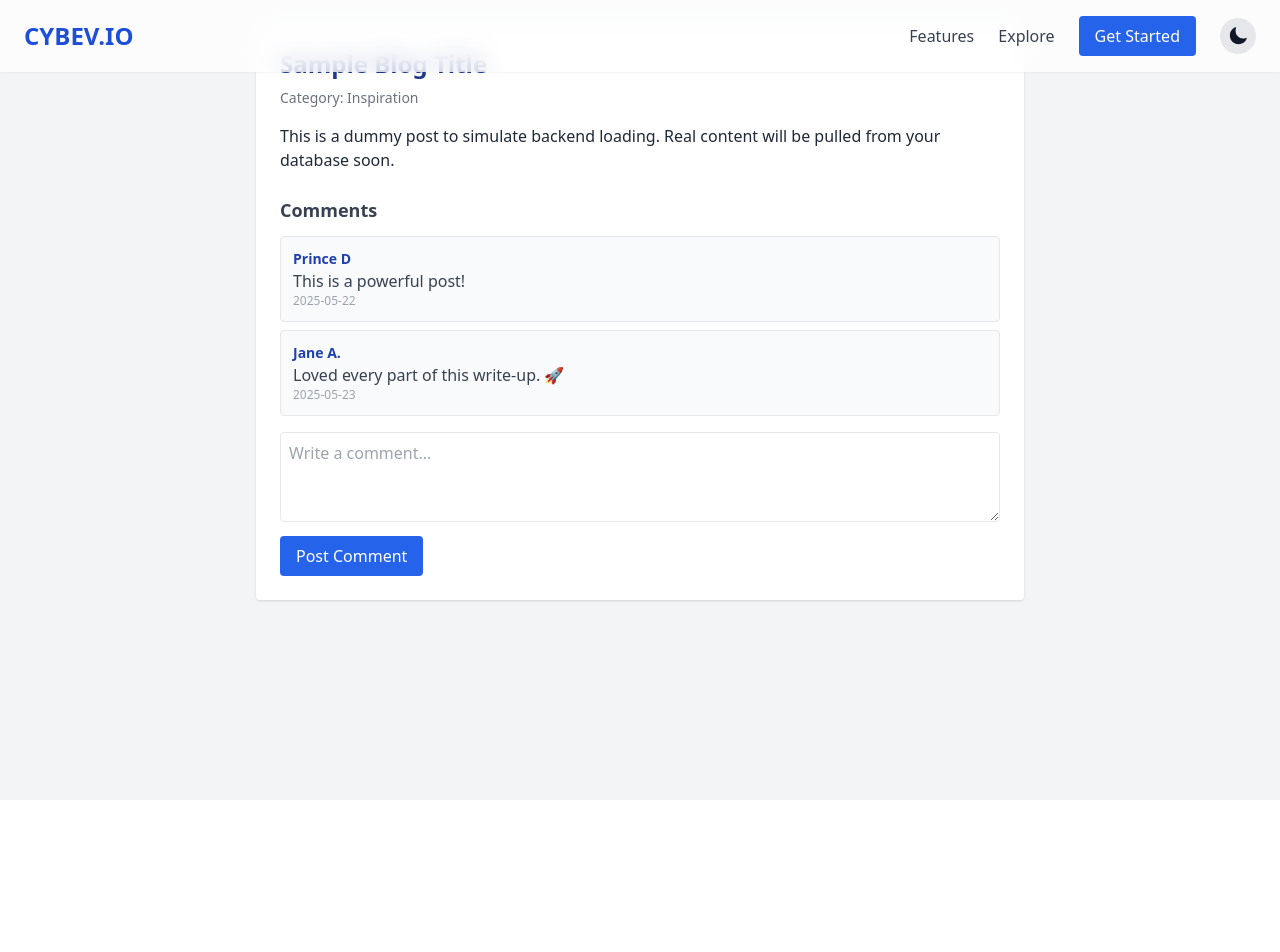
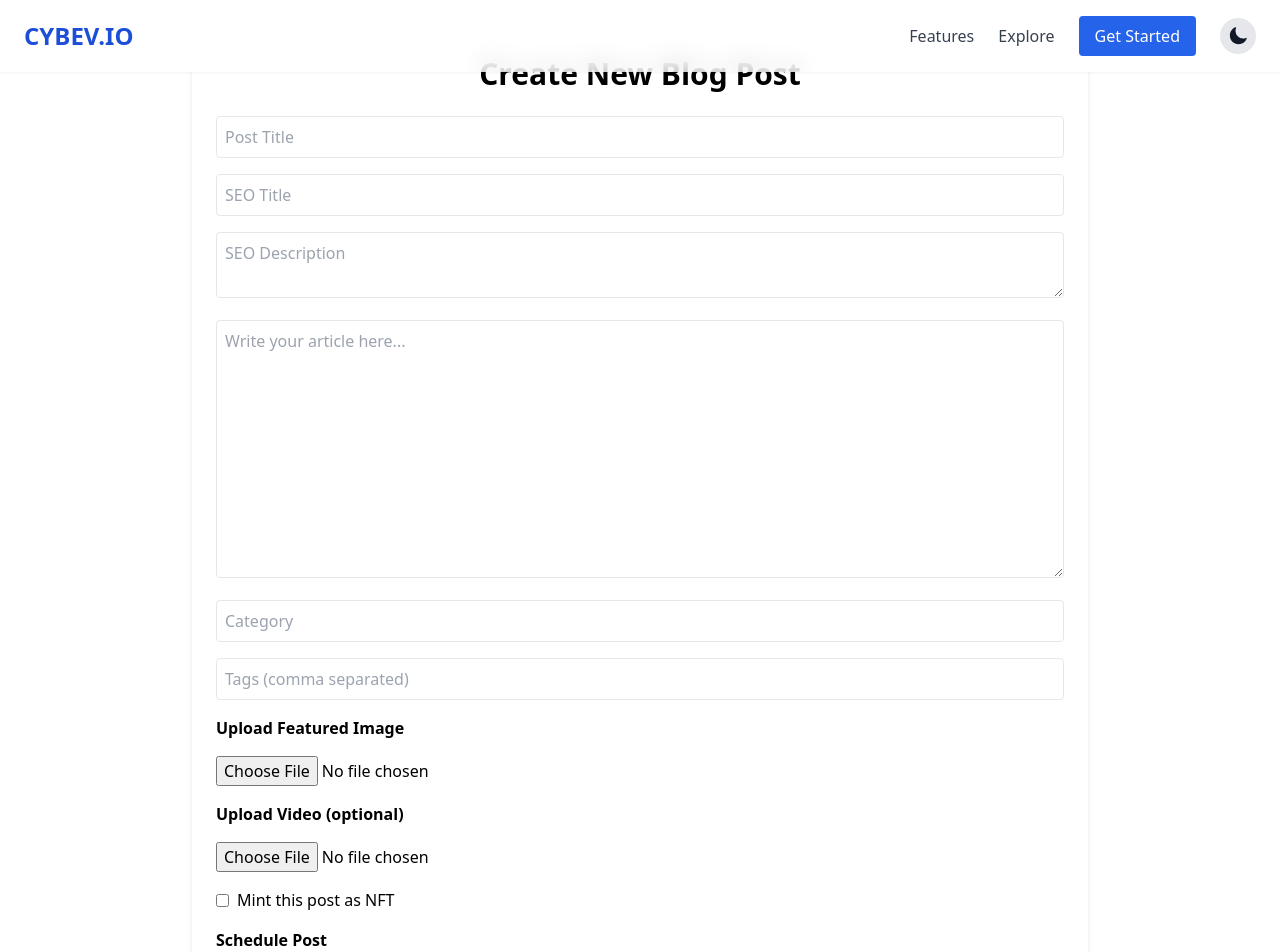
Before and after one commit to cybev1/cybev-frontend, a Next.js app: page /blog/create in a window 1280 px wide. Shown: the top 952 px of the page. Before the commit the page ends 800 px from the top, so only its background shows below. Built offline with nearby package versions, Linux system fonts and the light colour scheme.

Commit message:
Add files via upload

```diff
--- /dev/null
+++ b/pages/blog/create.jsx
@@ -0,0 +1,80 @@
+
+import React, { useState } from 'react';
+import { useRouter } from 'next/router';
+import axios from 'axios';
+
+export default function CreateBlogPost() {
+  const router = useRouter();
+  const [form, setForm] = useState({
+    title: '',
+    seoTitle: '',
+    seoDescription: '',
+    content: '',
+    category: '',
+    tags: '',
+    featuredImage: null,
+    video: null,
+    mint: false,
+    scheduleDate: '',
+  });
+  const [loading, setLoading] = useState(false);
+
+  const handleChange = (e) => {
+    const { name, value, type, checked } = e.target;
+    setForm((prev) => ({
+      ...prev,
+      [name]: type === 'checkbox' ? checked : value,
+    }));
+  };
+
+  const handleFileChange = (e) => {
+    const { name, files } = e.target;
+    setForm((prev) => ({ ...prev, [name]: files[0] }));
+  };
+
+  const handleSubmit = async (e) => {
+    e.preventDefault();
+    setLoading(true);
+    const formData = new FormData();
+    Object.entries(form).forEach(([key, value]) => {
+      formData.append(key, value);
+    });
+
+    try {
+      await axios.post('/api/blog/create', formData);
+      router.push('/blog/dashboard');
+    } catch (error) {
+      console.error(error);
+      alert('Failed to create post');
+    } finally {
+      setLoading(false);
+    }
+  };
+
+  return (
+    <div className="p-6 max-w-4xl mx-auto mt-8 bg-white dark:bg-gray-900 rounded-xl shadow-md">
+      <h1 className="text-3xl font-bold mb-6 text-center">Create New Blog Post</h1>
+      <form onSubmit={handleSubmit} className="space-y-4">
+        <input type="text" name="title" placeholder="Post Title" value={form.title} onChange={handleChange} className="w-full p-2 border rounded" required />
+        <input type="text" name="seoTitle" placeholder="SEO Title" value={form.seoTitle} onChange={handleChange} className="w-full p-2 border rounded" />
+        <textarea name="seoDescription" placeholder="SEO Description" value={form.seoDescription} onChange={handleChange} className="w-full p-2 border rounded" />
+        <textarea name="content" placeholder="Write your article here..." rows="10" value={form.content} onChange={handleChange} className="w-full p-2 border rounded" required />
+        <input type="text" name="category" placeholder="Category" value={form.category} onChange={handleChange} className="w-full p-2 border rounded" />
+        <input type="text" name="tags" placeholder="Tags (comma separated)" value={form.tags} onChange={handleChange} className="w-full p-2 border rounded" />
+        <label className="block font-semibold">Upload Featured Image</label>
+        <input type="file" name="featuredImage" accept="image/*" onChange={handleFileChange} />
+        <label className="block font-semibold">Upload Video (optional)</label>
+        <input type="file" name="video" accept="video/*" onChange={handleFileChange} />
+        <label className="flex items-center space-x-2">
+          <input type="checkbox" name="mint" checked={form.mint} onChange={handleChange} />
+          <span>Mint this post as NFT</span>
+        </label>
+        <label className="block font-semibold">Schedule Post</label>
+        <input type="datetime-local" name="scheduleDate" value={form.scheduleDate} onChange={handleChange} className="w-full p-2 border rounded" />
+        <button type="submit" className="w-full bg-blue-600 text-white p-2 rounded hover:bg-blue-700 transition" disabled={loading}>
+          {loading ? 'Publishing...' : 'Publish Post'}
+        </button>
+      </form>
+    </div>
+  );
+}
```
